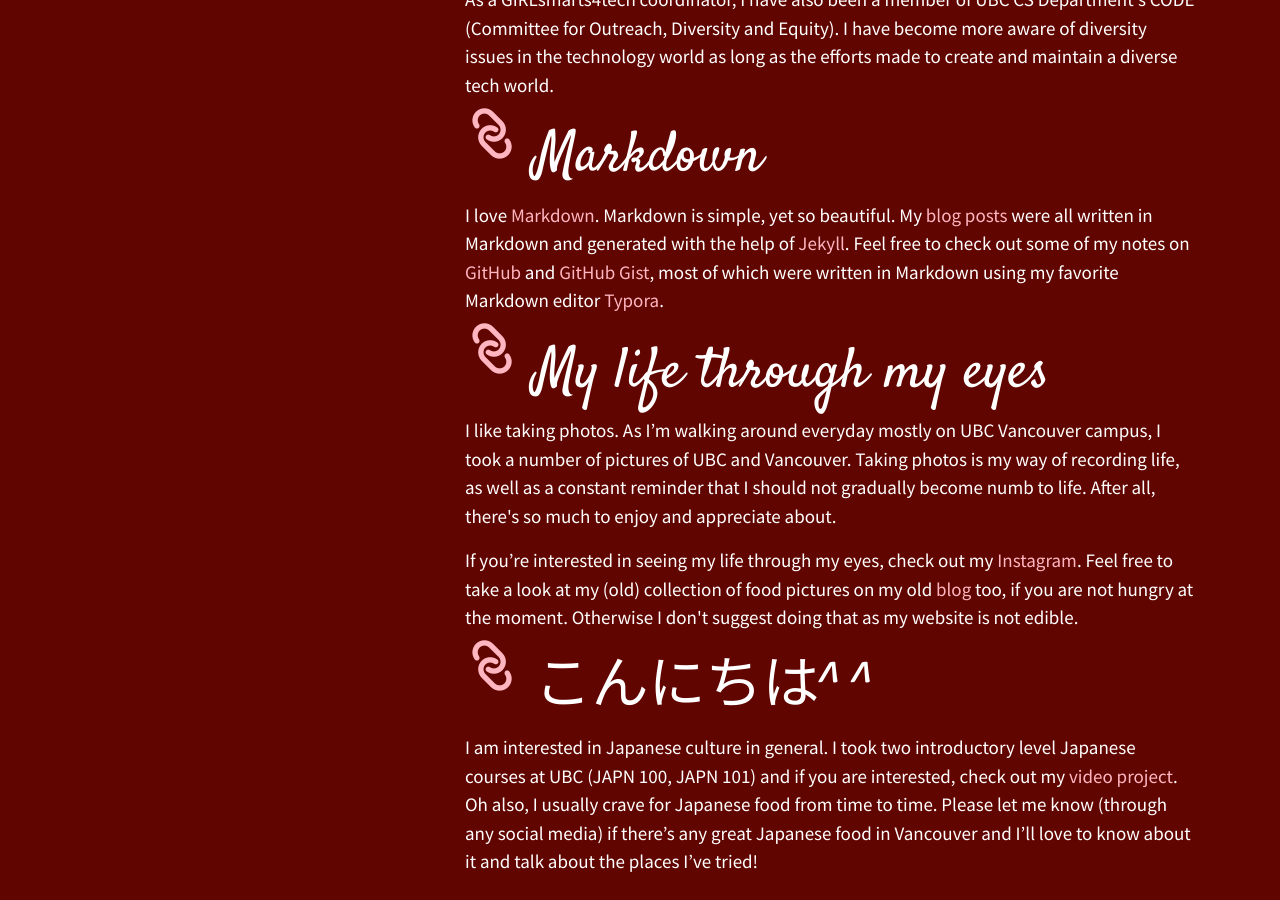
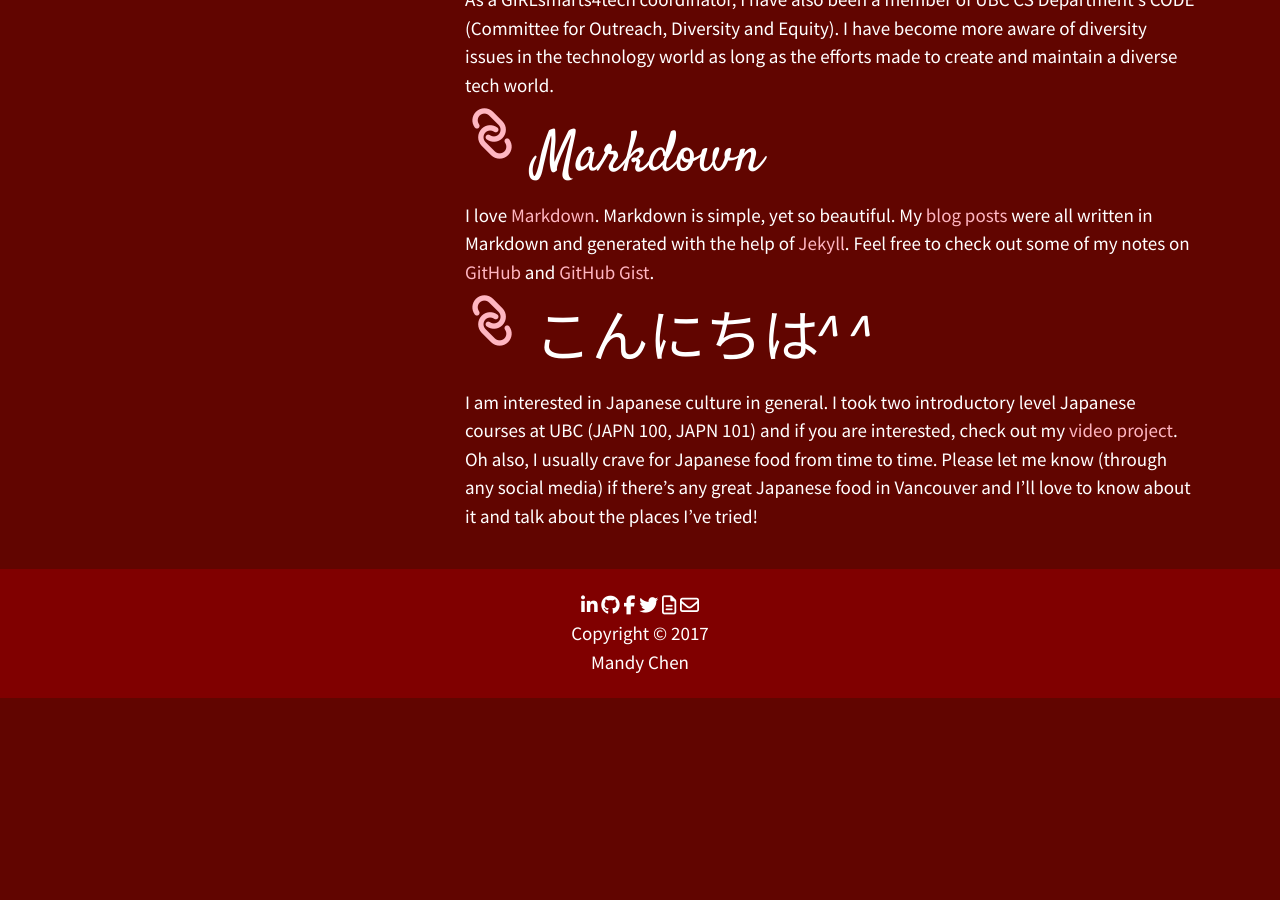
Before and after one commit to 42mandychen/42mandychen.github.io, a Jekyll site: the page built from about/index.html, in a window 1280 px wide and 900 px high, scrolled down 1415 px. Built offline with Jekyll 4.4.1, drawn with Linux system fonts in a browser that asks for light colours; nearby versions of some CDN libraries; after the commit the page ends 2113 px from its top, so only the background shows below that; some of the changed text lies outside the part shown.

Commit message:
Remove google analytics and full resume page

```diff
--- a/_includes/intro_col.html
+++ b/_includes/intro_col.html
@@ -9,11 +9,7 @@
       <p class="mb-1 p-0">@42mandychen</p>
       {% include social_media.html resume=false %}
         <p class="mb-1 p-0 social"><a href="{{ site.url }}/files/MandyChen-Resume.pdf" class="hover-show" target="_blank">
-          <i class="fa fa-file-text-o fa-lg"></i> PDF Resume</a>
-        </p>
-        <p class="mb-1 p-0 social">
-          <a href="{{site.url}}/resume/" class="hover-show" target="_blank">
-            <i class="fa fa-link fa-lg"></i> Full Resume</a>
+          <i class="fa fa-file-text-o fa-lg"></i> Resume</a>
         </p>
     </div>
   </div>
--- a/_includes/navbar.html
+++ b/_includes/navbar.html
@@ -20,9 +20,6 @@
           <li class="nav-item">
             <a class="nav-item nav-link {% if page.layout == 'post' %}active{% endif %}" href="{{ site.url }}/blog/">BLOG</a>
           </li>
-          <li class="nav-item">
-            <a class="nav-item nav-link {% if page.path == 'resume/index.md' %}active{% endif %}" href="{{ site.url }}/resume/">RESUME</a>
-          </li>
         </ul>
       </div>
     </nav>
--- a/_layouts/default.html
+++ b/_layouts/default.html
@@ -13,7 +13,6 @@
   <link href="{{ site.url }}/assets/css/main.css" rel="stylesheet">
   <!-- Site font -->
   <link href="https://fonts.googleapis.com/css?family=Satisfy|Source+Sans+Pro" rel="stylesheet">
-  {% include google_analytics.html %}
 </head>
 
 <body>
--- a/_layouts/post.html
+++ b/_layouts/post.html
@@ -19,7 +19,6 @@
   <link href="{{ site.url }}/assets/css/syntax.css" rel="stylesheet">
   <!-- Site font -->
   <link href="https://fonts.googleapis.com/css?family=Satisfy|Source+Sans+Pro" rel="stylesheet">
-  {% include google_analytics.html %}
 </head>
 
 <body>
--- a/_layouts/resume.html
+++ b/_layouts/resume.html
@@ -13,7 +13,6 @@
   <link href="{{ site.url }}/assets/css/resume.css" rel="stylesheet">
   <!-- Site font -->
   <link href="https://fonts.googleapis.com/css?family=Satisfy|Source+Sans+Pro" rel="stylesheet">
-  {% include google_analytics.html %}
 </head>
 
 <body>
--- a/about/index.html
+++ b/about/index.html
@@ -69,26 +69,7 @@
 				My <a href="{{ site.url }}/blog/" class="intext-link"
 				  target="_blank">blog posts</a> were all written in Markdown and generated with the help
 					of <a href="https://jekyllrb.com/" class="intext-link" target="_blank">Jekyll</a>. Feel free to check out some of my notes on <a href="https://github.com/42mandychen/UBC-Courses" class="intext-link"
-				  target="_blank">GitHub</a> and <a href="https://gist.github.com/42mandychen" class="intext-link" target="_blank">GitHub Gist</a>, most of which were written in
-					Markdown using my favorite Markdown editor <a href="https://typora.io/" class="intext-link"
-				  target="_blank">Typora</a>.
-			</p>
-
-			<div class="title" id="my-life-through-my-eyes">
-				<p class="mb-0">
-					<a href="#my-life-through-my-eyes" class="title-link">
-								<sup><i class="fa fa-link fa-rotate-90 link" aria-hidden="true"></i></sup>
-								My life through my eyes
-							</a>
-				</p>
-			</div>
-			<p>
-				I like taking photos. As I’m walking around everyday mostly on UBC Vancouver campus, I took a number of pictures of UBC and Vancouver. Taking photos is my way of recording life, as well as a constant reminder that I should not gradually become numb to
-				life. After all, there's so much to enjoy and appreciate about.
-			</p>
-			<p>If you’re interested in seeing my life through my eyes, check out my <a href="https://www.instagram.com/42mandychen/" class="intext-link" target="_blank">Instagram</a>.
-				Feel free to take a look at my (old) collection of food pictures on my old <a href="http://blogs.ubc.ca/mandychen42/category/all-about-food/"
-				  class="intext-link" target="_blank">blog</a> too, if you are not hungry at the moment. Otherwise I don't suggest doing that as my website is not edible.</p>
+				  target="_blank">GitHub</a> and <a href="https://gist.github.com/42mandychen" class="intext-link" target="_blank">GitHub Gist</a>.
 			</p>
 
 			<div class="title" id="japanese">
```
Also changed, not shown: _includes/google_analytics.html (deleted, +0 -12 lines), resume/index.md (deleted, +0 -189 lines).
